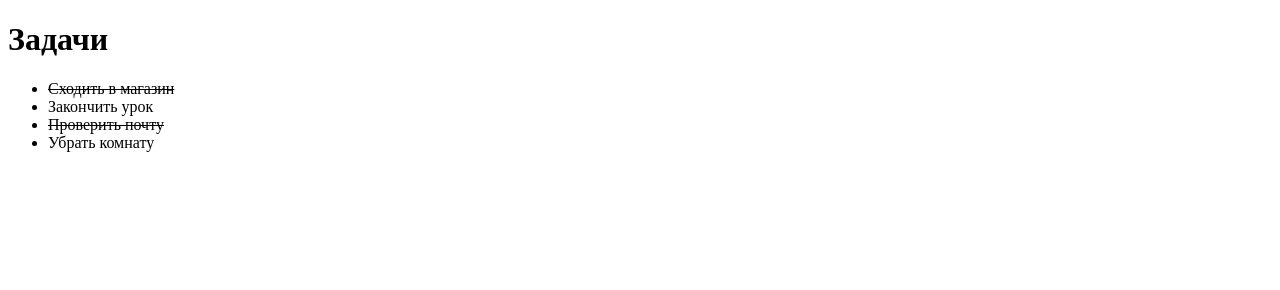
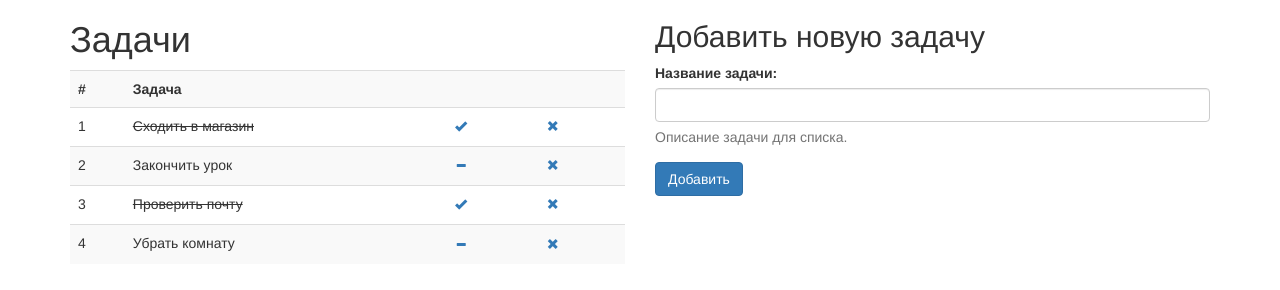
Before and after one commit to agdobrynin/laracast_vue, a plain HTML site: page index3.html in a window 1280 px wide. Drawn offline with nearby package versions, Linux system fonts and the light colour scheme.

Commit message:
Add support bootstrap and form for new task in list

```diff
--- a/index3.html
+++ b/index3.html
@@ -4,24 +4,76 @@
     <meta charset="utf-8">
     <meta http-equiv="X-UA-Compatible" content="IE=edge">
     <meta name="viewport" content="width=device-width, initial-scale=1">
-    <title>Timer</title>
+    <link rel="stylesheet" href="https://maxcdn.bootstrapcdn.com/bootstrap/3.3.5/css/bootstrap.min.css">
+    <link rel="stylesheet" href="https://maxcdn.bootstrapcdn.com/font-awesome/4.4.0/css/font-awesome.min.css">
+    <!--[if lt IE 9]>
+      <script src="https://oss.maxcdn.com/libs/html5shiv/3.7.2/html5shiv.js"></script>
+      <script src="https://oss.maxcdn.com/libs/respond.js/1.4.2/respond.min.js"></script>
+    <![endif]-->
+    <title>Todo list</title>
     <style>
      #root li{cursor: pointer;}
      #root li:hover{color: red;}
-     #root li.complite{text-decoration: line-through;}
+     #root .complite{text-decoration: line-through;}
     </style>
   </head>
   <body>
-    <div id="root">
-        <h1>Задачи</h1>
-        <ul>
-            <li
-                v-for="(task, index) in tasks"
-                v-text="task.description"
-                :class="{ 'complite' : task.complited  }"
-                v-on:click="SetComplite(index, $event)"></li>
-        </ul>
+    <div id="root" class="container">
+        <div class="row">
+            <div class="col-md-6">
+                <div class="table-responsive">
+                    <h1>Задачи</h1>
+                    <table class="table table-striped">
+                        <tr>
+                            <th>#</th><th colspan="3">Задача</th>
+                        </tr>
+                        <tr v-for="(task, index) in tasks">
+                            <td>
+                                {{ index + 1 }}
+                            </td>
+                            <td :class="{ 'complite' : task.complited  }">{{ task.description }}</td>
+                            <td>
+                                <button
+                                    title="Отметить задачу"
+                                    v-on:click="SetComplite(index, $event)"
+                                    type="button" class="btn btn-link btn-xs">
+                                  <span :class="[{
+                                      'glyphicon-ok' : task.complited,
+                                      'glyphicon' : true,
+                                      'glyphicon-minus' : task.complited == false
+                                  }]" aria-hidden="true"></span>
+                                  <!-- glyphicon  -->
+                                </button>
+                            </td>
+                            <td>
+                                <button
+                                    title="Удалить задачу"
+                                    v-on:click="DeleteTask(index, $event)"
+                                    type="button" class="btn btn-link btn-xs">
+                                  <span class="glyphicon glyphicon-remove" aria-hidden="true"></span>
+                                </button>
+                            </td>
+                        </tr>
+                    </table>
+                </div>
+            </div>
+            <div class="col-md-6">
+                <h2>Добавить новую задачу</h2>
+                <form class="" @submit.prevent="AddTask($event)">
+                    <div class="form-group">
+                      <label for="">Название задачи:</label>
+                      <input type="text" name="newTask" class="form-control" id="newTask" placeholder="">
+                      <p class="help-block">Описание задачи для списка.</p>
+                    </div>
+                    <div class="form-group">
+                      <button type="submit" class="btn btn-primary">Добавить</button>
+                    </div>
+                </form>
+            </div>
+        </div>
     </div>
+    <script src="https://ajax.googleapis.com/ajax/libs/jquery/1.11.3/jquery.min.js"></script>
+    <script src="https://maxcdn.bootstrapcdn.com/bootstrap/3.3.5/js/bootstrap.min.js"></script>
      <script src="https://unpkg.com/vue@2.1.4/dist/vue.js" charset="utf-8"></script>
     <script>
     let app = new Vue({
@@ -35,8 +87,32 @@
             ]
         },
         methods:{
+            /**
+             * Клик чтобы установить выполено / не выполнено
+             */
             SetComplite(index, event){
                 this.tasks[index].complited = this.tasks[index].complited == false;
+            },
+            /**
+             * Клик чтобы удалить задачу из списк
+             */
+            DeleteTask(index, event){
+                if( confirm(`Удалить из списка задач?\n${this.tasks[index].description}`) ){
+                    this.tasks.splice(index,1);
+                }
+            },
+            /**
+             * На сабмит формы
+             */
+            AddTask(event){
+                let newTask = event.target.newTask;
+                if( newTask.value !== ''){
+                     this.tasks.push({description: newTask.value, complited: false});
+                 }else{
+                     newTask.focus();
+                     return alert('Необходимо ввести значение!');
+                }
+                newTask.value = '';
             }
 
         }
```
